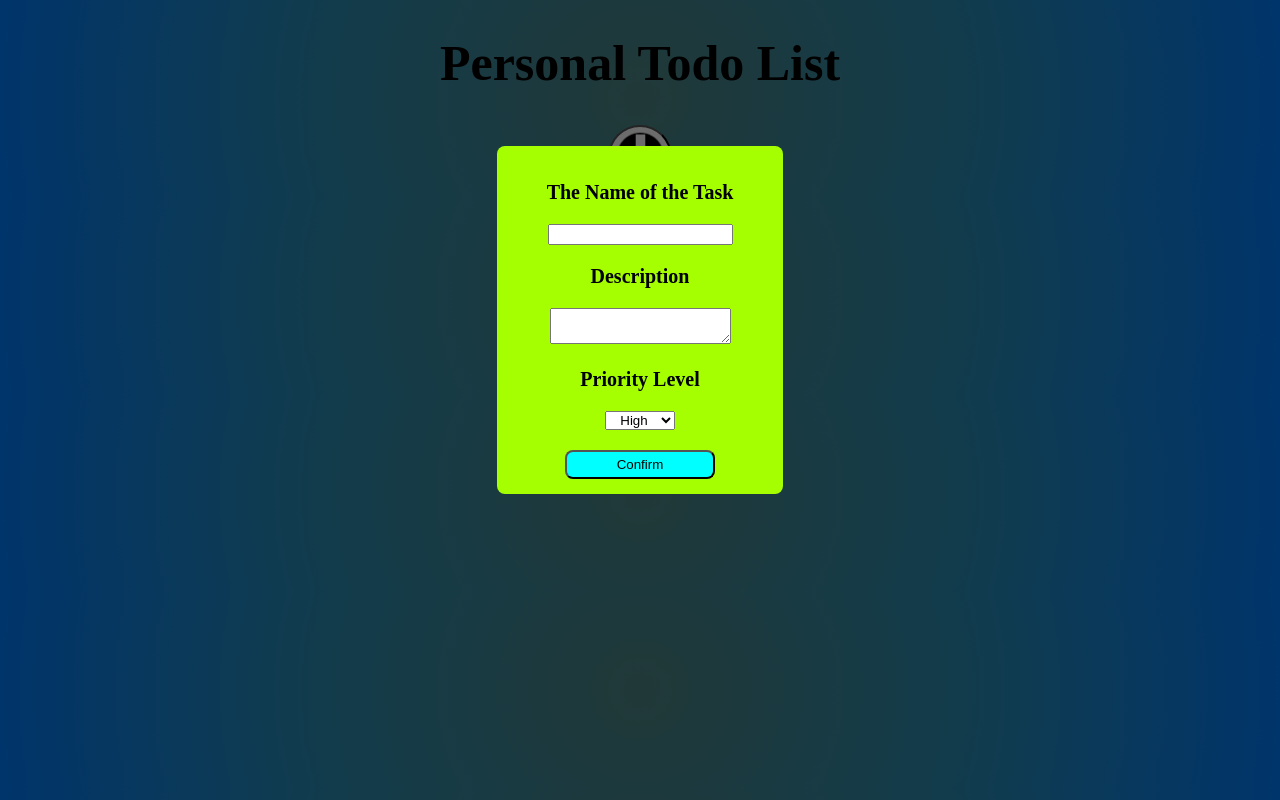
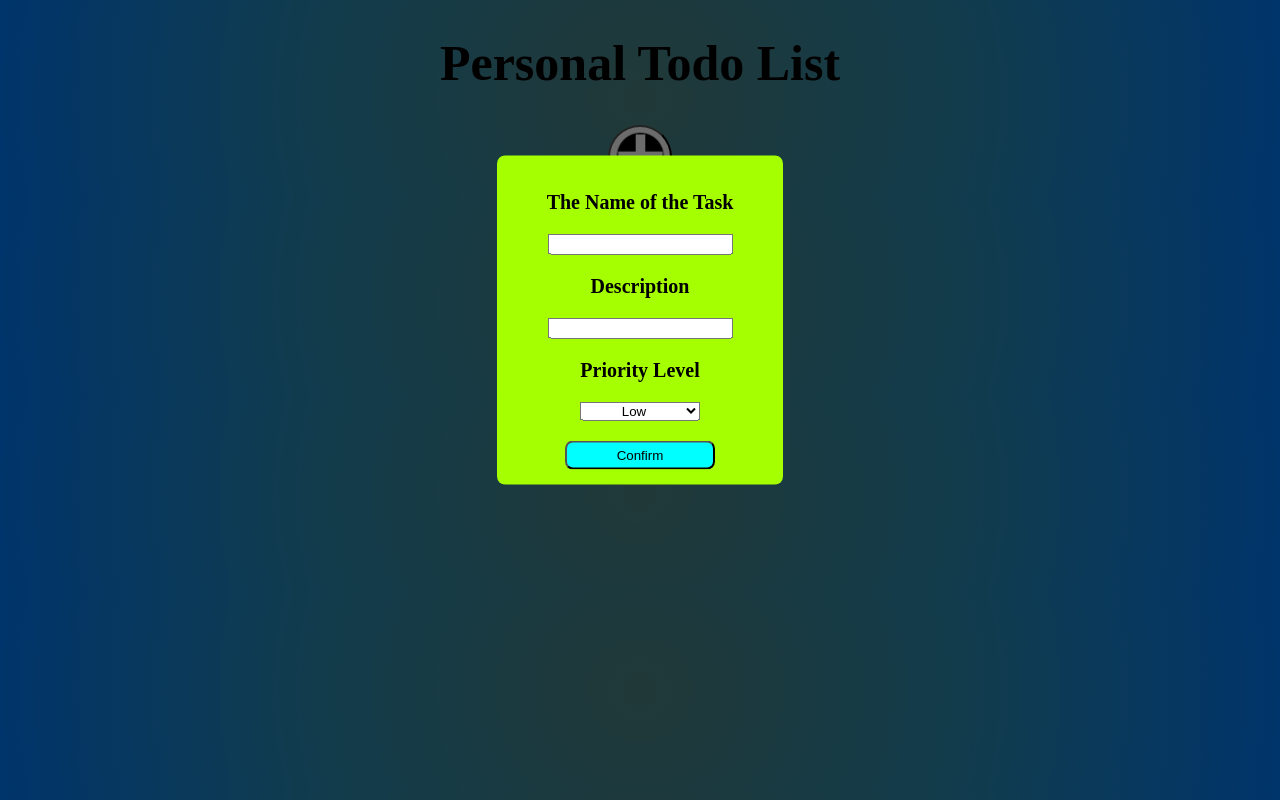
Before and after one commit to Charptr0/Todo-List, a React (Create React App) app: page / in a window 1280 px wide. Both pictures are taken after a click on the button 640 px from the left and 157 px from the top of the page. Built offline with nearby package versions, Linux system fonts and the light colour scheme; the HTML template or start-up script is replaced by a standard one.

Commit message:
todobox can be created dynamically

```diff
--- a/src/App.js
+++ b/src/App.js
@@ -1,5 +1,4 @@
 import CreateTodoButton from "./components/CreateTodoButton"
-
 
 function App() {
   return (
--- a/src/components/CreateTodoButton.js
+++ b/src/components/CreateTodoButton.js
@@ -1,6 +1,9 @@
 import {useState} from "react"
 import Modal from "./Modal";
 import Overlay from "./Overlay";
+import TodoBox from "./TodoBox";
+
+let tasks = []
 
 function CreateTodoButton(props)
 {
@@ -14,11 +17,21 @@ function CreateTodoButton(props)
         setOverlay(false);
     }
 
+    function taskConfirmed(){
+        setOverlay(false);
+        tasks.push({"Title" : "hi",
+        "Desc" : "hello",
+        "priority" : "high"})
+    }
+
     return (
         <div>
             <button id="new-todo-btn" onClick={openOverlay}></button>
             {overlayIsOpen ? <Overlay onClick={closeOverlay}/> : null}
-            {overlayIsOpen ? <Modal  onConfirmed={closeOverlay}/> : null}
+            {overlayIsOpen ? <Modal  onConfirmed={taskConfirmed}/> : null}
+            {
+                tasks.map((tasks)=> <TodoBox title={tasks.Title} desc={tasks.Desc} priority={tasks.priority}/>)
+            }
         </div>
     )
 }
--- a/src/components/Modal.js
+++ b/src/components/Modal.js
@@ -7,12 +7,12 @@ function Modal(props)
             <p id="todo-name" class={styles.txt}><strong>The Name of the Task</strong></p>
             <input id={styles.task_name_input}></input>
             <p id="todo-desc" class={styles.txt}><strong>Description</strong></p>
-            <textarea id={styles.desc_input}></textarea>
+            <input id={styles.desc_input}></input>
             <p id="todo-priority" class={styles.txt}><strong>Priority Level</strong></p>
-            <select>
-                <option>High</option>
-                <option>Medium</option>
-                <option>Low</option>
+            <select id={styles.priority_selection}>
+                <option id={styles.low}>Low</option>
+                <option id={styles.med}>Medium</option>
+                <option id={styles.high}>High</option>
             </select>
             <br></br>
             <button id={styles.confirm_btn} onClick={props.onConfirmed}>Confirm</button>
--- a/src/components/Modal.module.css
+++ b/src/components/Modal.module.css
@@ -1,3 +1,8 @@
+*
+{
+	text-align: center;
+}
+
 .txt
 {
 	font-size: 20px;
@@ -16,6 +21,33 @@
 #desc_input
 {
 	text-align: left;
+}
+
+#priority_selection
+{
+	width: 120px;
+	cursor: pointer;
+	font-size: auto;
+}
+
+#low
+{
+	background-color: green;
+}
+
+#med
+{
+	background-color: yellow;
+}
+
+#high
+{
+	background-color: red;
+}
+
+.top
+{
+	background-color: black;
 }
 
 .fade_in
--- /dev/null
+++ b/src/components/TodoBox.js
@@ -0,0 +1,13 @@
+import styles from "./TodoBox.module.css"
+
+function TodoBox(props)
+{
+    return (<div id="todo-box">
+        <p id={styles.title}>{props.title}</p>
+        <p id={styles.desc}>{props.desc}</p>
+        <p>{props.priority}</p>
+        <button>Click me</button>
+    </div>)
+}
+
+export default TodoBox;
--- /dev/null
+++ b/src/components/TodoBox.module.css
@@ -0,0 +1,12 @@
+#title
+{
+    text-align: left;
+    font-size: 30px;
+}
+
+#desc
+{
+    text-align: left;
+    font-size: 15px;
+    margin-top: -20px;
+}
--- a/src/index.css
+++ b/src/index.css
@@ -51,3 +51,13 @@ h1
     z-index: 1;
     cursor: pointer;
 }
+
+#todo-box
+{
+    background-color: rgb(254, 161, 0);
+    color: black;
+    border-radius: 8px;
+    padding: 5px;
+    width: 20em;
+    margin-top: 50px
+}
```
